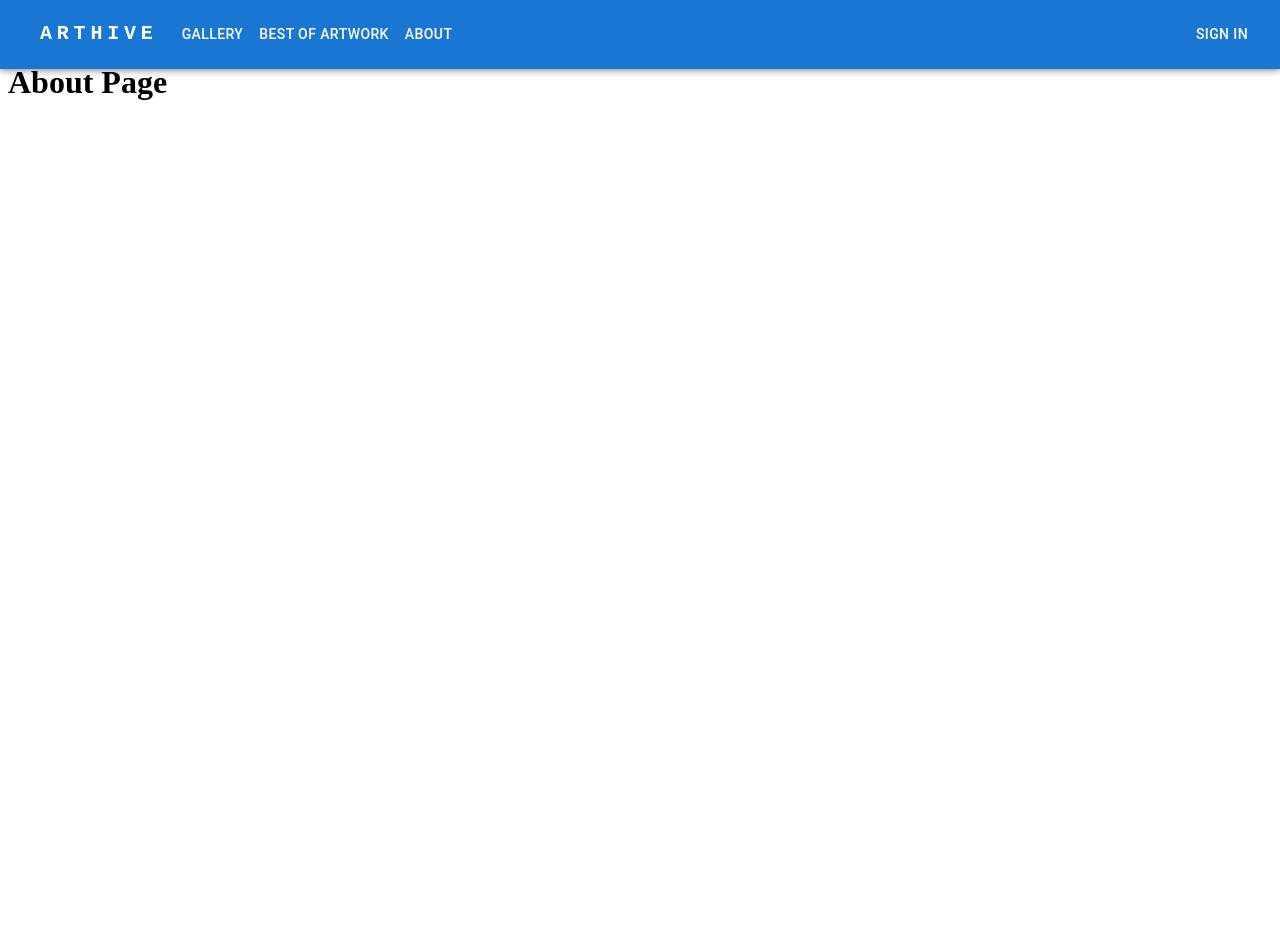
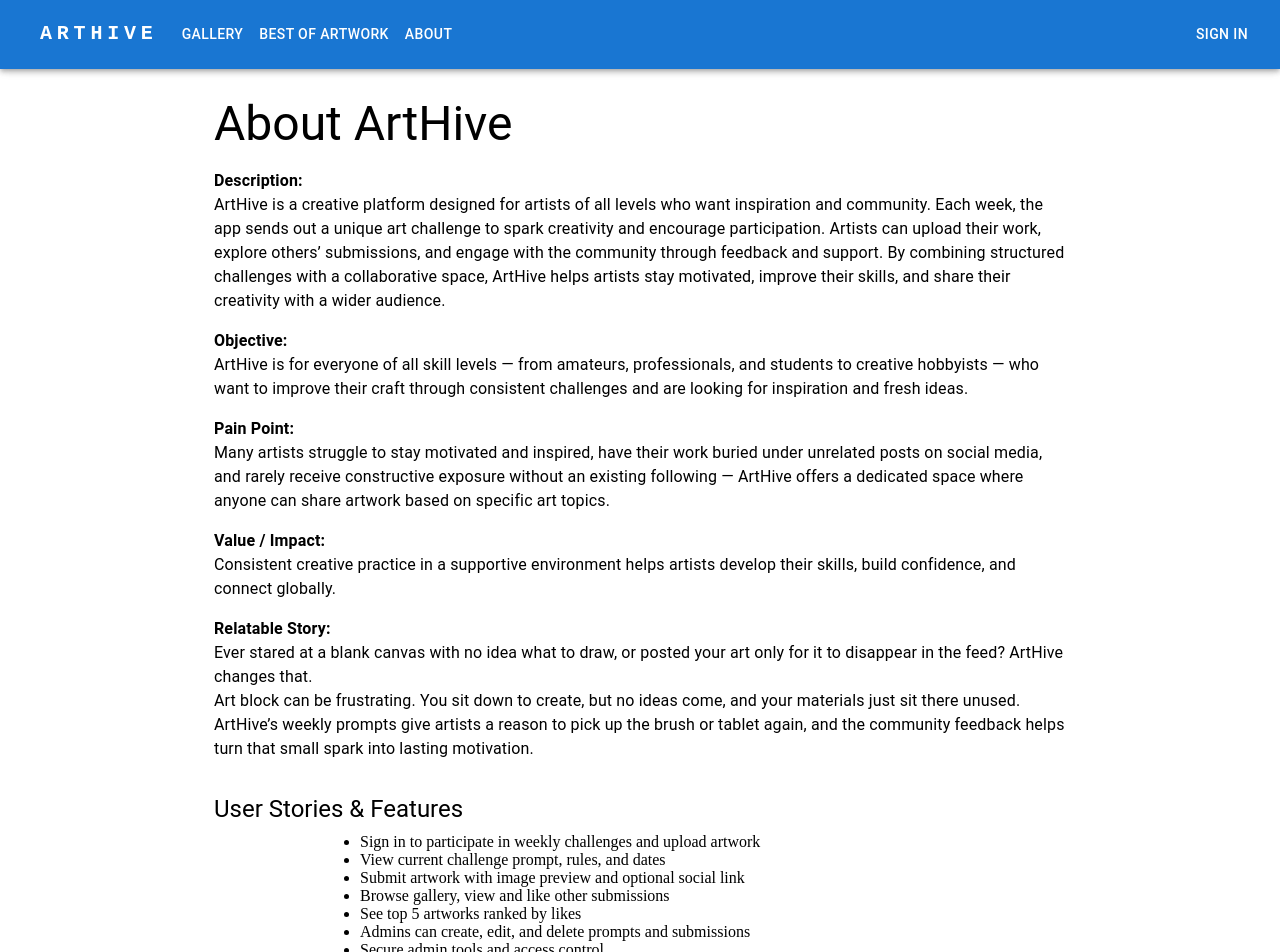
Before and after one commit to Code-the-Dream-School/jj-practicum-team-4-front, a React (Vite) app: page /about in a window 1280 px wide. Shown: the top 952 px of the page. Before the commit the page ends 800 px from the top, so only its background shows below. Built offline with nearby package versions, Linux system fonts and the light colour scheme; some icons are missing.

Commit message:
created about page

```diff
--- a/package.json
+++ b/package.json
@@ -15,12 +15,14 @@
     "@fontsource/roboto": "^5.2.6",
     "@mui/icons-material": "^7.3.1",
     "@mui/material": "^7.3.1",
+    "@mui/styled-engine-sc": "^7.3.1",
     "axios": "^1.11.0",
     "install": "^0.13.0",
     "npm": "^11.5.2",
     "react": "^19.1.0",
     "react-dom": "^19.1.0",
-    "react-router-dom": "^7.8.2"
+    "react-router-dom": "^7.8.2",
+    "styled-components": "^6.1.19"
   },
   "devDependencies": {
     "@types/react": "^19.1.8",
--- a/src/pages/About.jsx
+++ b/src/pages/About.jsx
@@ -1,5 +1,70 @@
-import React from 'react';
+import React from "react";
+import { Box, Typography, Container } from "@mui/material";
 
 export default function About() {
-  return (<h1>About Page</h1>);
+  return (
+    <Container maxWidth="md">
+      <Box sx={{ py: 4, textAlign: "left" }}>
+        <Typography variant="h3" gutterBottom>
+          About ArtHive
+        </Typography>
+        <Typography variant="body1" paragraph>
+          <strong>Description:</strong> <br />
+          ArtHive is a creative platform designed for artists of all levels who
+          want inspiration and community. Each week, the app sends out a unique
+          art challenge to spark creativity and encourage participation. Artists
+          can upload their work, explore others’ submissions, and engage with
+          the community through feedback and support. By combining structured
+          challenges with a collaborative space, ArtHive helps artists stay
+          motivated, improve their skills, and share their creativity with a
+          wider audience.
+        </Typography>
+        <Typography variant="body1" paragraph>
+          <strong>Objective:</strong> <br />
+          ArtHive is for everyone of all skill levels — from amateurs,
+          professionals, and students to creative hobbyists — who want to
+          improve their craft through consistent challenges and are looking for
+          inspiration and fresh ideas.
+        </Typography>
+        <Typography variant="body1" paragraph>
+          <strong>Pain Point:</strong> <br />
+          Many artists struggle to stay motivated and inspired, have their work
+          buried under unrelated posts on social media, and rarely receive
+          constructive exposure without an existing following — ArtHive offers a
+          dedicated space where anyone can share artwork based on specific art
+          topics.
+        </Typography>
+        <Typography variant="body1" paragraph>
+          <strong>Value / Impact:</strong> <br />
+          Consistent creative practice in a supportive environment helps artists
+          develop their skills, build confidence, and connect globally.
+        </Typography>
+        <Typography variant="body1" paragraph>
+          <strong>Relatable Story:</strong> <br />
+          Ever stared at a blank canvas with no idea what to draw, or posted
+          your art only for it to disappear in the feed? ArtHive changes that.
+          <br />
+          Art block can be frustrating. You sit down to create, but no ideas
+          come, and your materials just sit there unused. ArtHive’s weekly
+          prompts give artists a reason to pick up the brush or tablet again,
+          and the community feedback helps turn that small spark into lasting
+          motivation.
+        </Typography>
+        <Typography variant="h5" gutterBottom sx={{ mt: 4 }}>
+          User Stories & Features
+        </Typography>
+        <ul style={{ textAlign: "left", margin: "0 auto", maxWidth: 600 }}>
+          <li>
+            Sign in to participate in weekly challenges and upload artwork
+          </li>
+          <li>View current challenge prompt, rules, and dates</li>
+          <li>Submit artwork with image preview and optional social link</li>
+          <li>Browse gallery, view and like other submissions</li>
+          <li>See top 5 artworks ranked by likes</li>
+          <li>Admins can create, edit, and delete prompts and submissions</li>
+          <li>Secure admin tools and access control</li>
+        </ul>
+      </Box>
+    </Container>
+  );
 }
```
Also changed, not shown: 1 other file (tests, documents, lock files or other folders).
